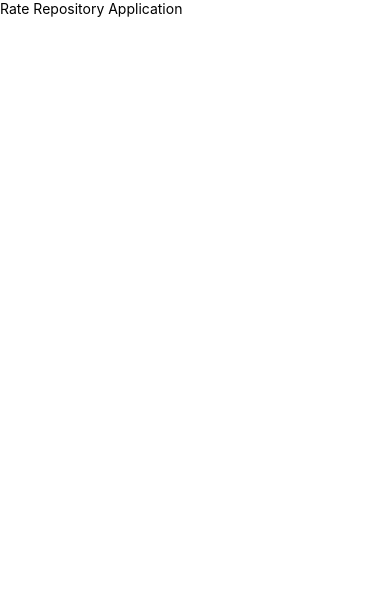
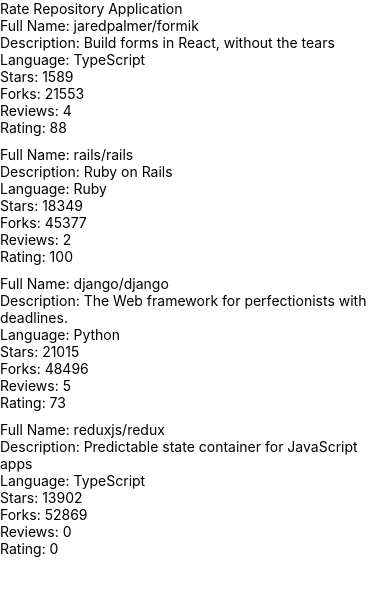
Before and after one commit to sheikhameen/rate-repository-app, a React Native app: screen / in a window 390 px wide. Shown: the top 596 px of the page. Built offline with nearby package versions, Linux system fonts and the light colour scheme.

Commit message:
Completed Exercise 10.3: the reviewed repositories list

```diff
--- a/src/components/Main.jsx
+++ b/src/components/Main.jsx
@@ -1,5 +1,6 @@
 import Constants from "expo-constants";
 import { Text, StyleSheet, View } from "react-native";
+import RepositoryList from "./RepositoryList";
 
 const styles = StyleSheet.create({
   container: {
@@ -13,6 +14,7 @@
   return (
     <View style={styles.container}>
       <Text>Rate Repository Application</Text>
+      <RepositoryList />
     </View>
   );
 };
--- /dev/null
+++ b/src/components/RepositoryItem.jsx
@@ -0,0 +1,18 @@
+import { View, Text } from "react-native";
+import React from "react";
+
+const RepositoryItem = ({ repository }) => {
+  return (
+    <View>
+      <Text>Full Name: {repository.fullName}</Text>
+      <Text>Description: {repository.description}</Text>
+      <Text>Language: {repository.language}</Text>
+      <Text>Stars: {repository.forksCount}</Text>
+      <Text>Forks: {repository.stargazersCount}</Text>
+      <Text>Reviews: {repository.reviewCount}</Text>
+      <Text>Rating: {repository.ratingAverage}</Text>
+    </View>
+  );
+};
+
+export default RepositoryItem;
--- /dev/null
+++ b/src/components/RepositoryList.jsx
@@ -0,0 +1,69 @@
+import { FlatList, View, StyleSheet } from "react-native";
+import RepositoryItem from "./RepositoryItem";
+
+const styles = StyleSheet.create({
+  separator: {
+    height: 10,
+  },
+});
+
+const repositories = [
+  {
+    id: "jaredpalmer.formik",
+    fullName: "jaredpalmer/formik",
+    description: "Build forms in React, without the tears",
+    language: "TypeScript",
+    forksCount: 1589,
+    stargazersCount: 21553,
+    ratingAverage: 88,
+    reviewCount: 4,
+    ownerAvatarUrl: "https://avatars2.githubusercontent.com/u/4060187?v=4",
+  },
+  {
+    id: "rails.rails",
+    fullName: "rails/rails",
+    description: "Ruby on Rails",
+    language: "Ruby",
+    forksCount: 18349,
+    stargazersCount: 45377,
+    ratingAverage: 100,
+    reviewCount: 2,
+    ownerAvatarUrl: "https://avatars1.githubusercontent.com/u/4223?v=4",
+  },
+  {
+    id: "django.django",
+    fullName: "django/django",
+    description: "The Web framework for perfectionists with deadlines.",
+    language: "Python",
+    forksCount: 21015,
+    stargazersCount: 48496,
+    ratingAverage: 73,
+    reviewCount: 5,
+    ownerAvatarUrl: "https://avatars2.githubusercontent.com/u/27804?v=4",
+  },
+  {
+    id: "reduxjs.redux",
+    fullName: "reduxjs/redux",
+    description: "Predictable state container for JavaScript apps",
+    language: "TypeScript",
+    forksCount: 13902,
+    stargazersCount: 52869,
+    ratingAverage: 0,
+    reviewCount: 0,
+    ownerAvatarUrl: "https://avatars3.githubusercontent.com/u/13142323?v=4",
+  },
+];
+
+const ItemSeparator = () => <View style={styles.separator} />;
+
+const RepositoryList = () => {
+  return (
+    <FlatList
+      data={repositories}
+      ItemSeparatorComponent={ItemSeparator}
+      renderItem={({ item }) => <RepositoryItem repository={item} />}
+    />
+  );
+};
+
+export default RepositoryList;
```
